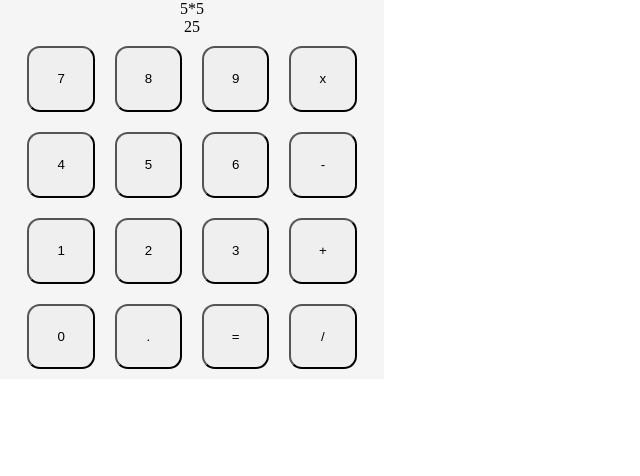
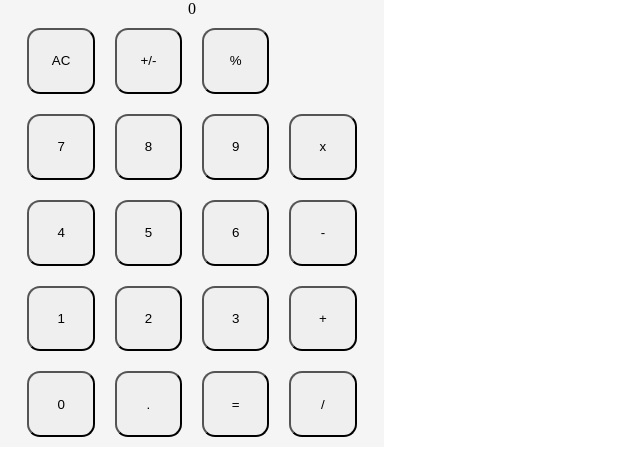
Before and after one commit to ahmadsh14/Calcolator, a React (Create React App) app: page / in a window 1280 px wide. Shown: the top 476 px of the page, without its empty margins (0-640 px from the left). Built offline with nearby package versions, Linux system fonts and the light colour scheme.

Commit message:
inital commit

```diff
--- a/package.json
+++ b/package.json
@@ -6,9 +6,10 @@
     "@testing-library/jest-dom": "^5.16.5",
     "@testing-library/react": "^13.4.0",
     "@testing-library/user-event": "^13.5.0",
+    "mathjs": "^11.6.0",
     "react": "^18.2.0",
     "react-dom": "^18.2.0",
-    "react-scripts": "5.0.1",
+    "react-scripts": "^5.0.1",
     "web-vitals": "^2.1.4"
   },
   "scripts": {
--- a/src/components/CalcolatorButton.jsx
+++ b/src/components/CalcolatorButton.jsx
@@ -1,43 +1,70 @@
 import React, { Fragment } from "react";
 import { useState } from "react";
 import classes from "./Calculator.module.css";
+import { evaluate } from "mathjs";
 
-const CalButton = () => {
-  const [num, setnum] = useState("");
-  const [FirstNum, setFirstNum] = useState("");
-  const [operation, setOperation] = useState("");
+const CalButton = ({ updateNumValue }) => {
+  const [num, setNum] = useState(0);
+  const [FirstNum, setFirstNum] = useState(0);
+  const [operation, setOperation] = useState();
+  const [result, setResult] = useState();
 
   const getnum = (event) => {
-    setnum(event.target.value)
+    let input = event.target.value
+    if (num === 0) {
+      setNum(input);
+    } else {
+      setNum(num + input);
+    }
+    updateNumValue(num)
   };
   console.log('num: ', num);
 
+  const operator = (e) => {
+    let operatorInput = e.target.value;
+    setOperation(operatorInput);
+    setFirstNum(num);
+    setNum(0);
+  }
+  const clear = () => {
+    setNum(0)
+  }
+
+  const calculate = () => {
+    const result = evaluate(`${FirstNum}${operation}${num}`);
+    setNum(result);
+  }
   return (
     <Fragment>
       <div className={classes.allButton}>
         <div>
-          <button onClick={getnum} value='7'>7</button>
-          <button onClick={getnum} value='8'>8</button>
-          <button onClick={getnum} value='9'>9</button>
-          <button onClick={getnum} value='x'>x</button>
+          <button onClick={clear}>AC</button>
+          <button onClick={getnum}>+/-</button>
+          <button onClick={getnum}>%</button>
         </div>
         <div>
-          <button>4</button>
-          <button>5</button>
-          <button>6</button>
-          <button>-</button>
+          <button onClick={getnum} value={7}>7</button>
+          <button onClick={getnum} value={8}>8</button>
+          <button onClick={getnum} value={9}>9</button>
+          <button onClick={operator} value={'*'}>x</button>
         </div>
         <div>
-          <button>1</button>
-          <button>2</button>
-          <button>3</button>
-          <button>+</button>
+          <button onClick={getnum} value={4}>4</button>
+          <button onClick={getnum} value={5}>5</button>
+          <button onClick={getnum} value={6}>6</button>
+          <button onClick={operator} value={'-'}>-</button>
         </div>
         <div>
-          <button>0</button>
-          <button>.</button>
-          <button>=</button>
-          <button>/</button>
+          <button onClick={getnum} value={1}>1</button>
+          <button onClick={getnum} value={2}>2</button>
+          <button onClick={getnum} value={3}>3</button>
+          <button onClick={operator} value={'+'}>+</button>
+        </div>
+        <div>
+          <button onClick={getnum} value={0}>0</button>
+          <button onClick={getnum} value={'.'}>.</button>
+          <button onClick={calculate} value={'='}>=</button>
+          <button onClick={operator} value={'/'}>/</button>
         </div>
       </div>
     </Fragment>
--- a/src/components/Calculator.jsx
+++ b/src/components/Calculator.jsx
@@ -1,15 +1,20 @@
-import React, { Fragment } from "react";
-import CalResult from "./CalculatorResult";
+import React, { Fragment,useState } from "react";
 import CalButton from "./CalcolatorButton";
-import CalInput from "./CalculatorInput";
 import classes from "./Calculator.module.css";
 const Calculator = () => {
+  const [numValue, setNumValue] = useState(0);
+
+  const updateNumValue = (value) => {
+    setNumValue(value);
+  }
   return (
     <Fragment>
       <div className={classes.mainCal}>
-        <CalInput />
-        <CalResult />
-        <CalButton />
+
+        <p>{numValue}</p>
+        <p>{}</p>
+
+        <CalButton updateNumValue={updateNumValue}  />
       </div>
     </Fragment>
   );
```
Also changed, not shown: 1 other file (tests, documents, lock files or other folders).
